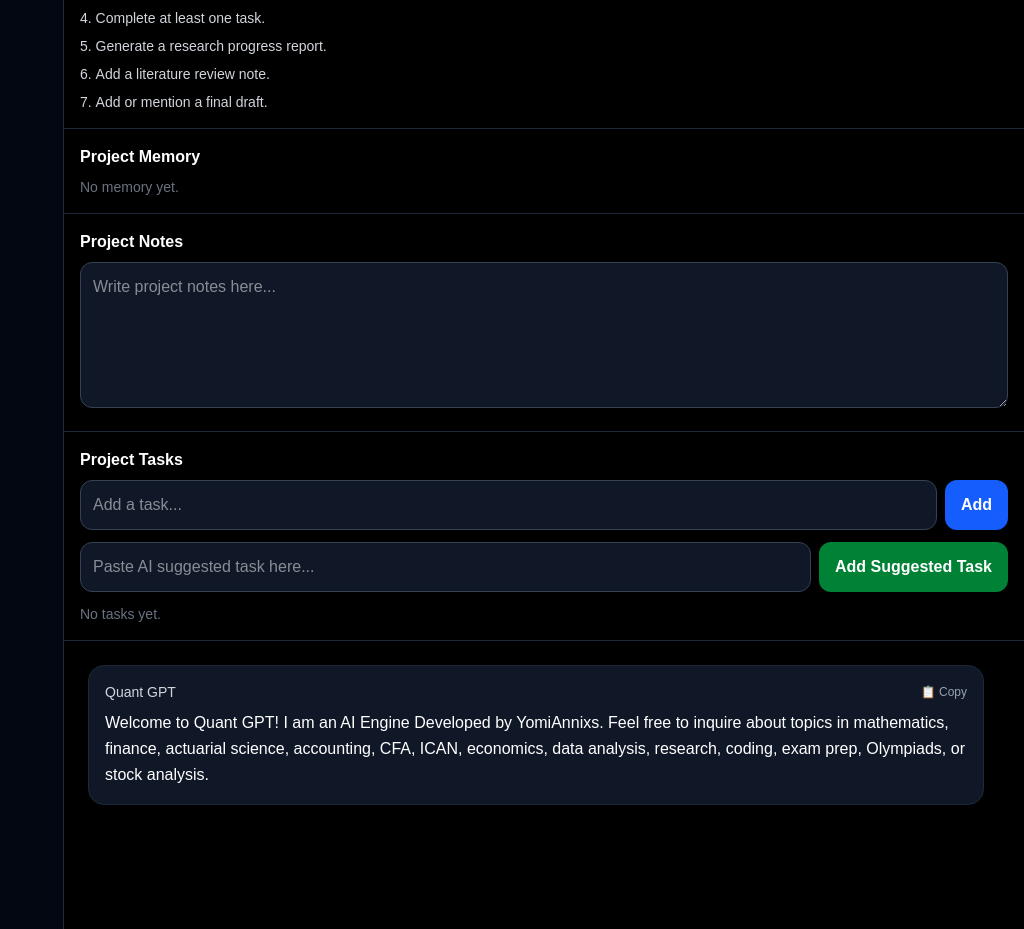
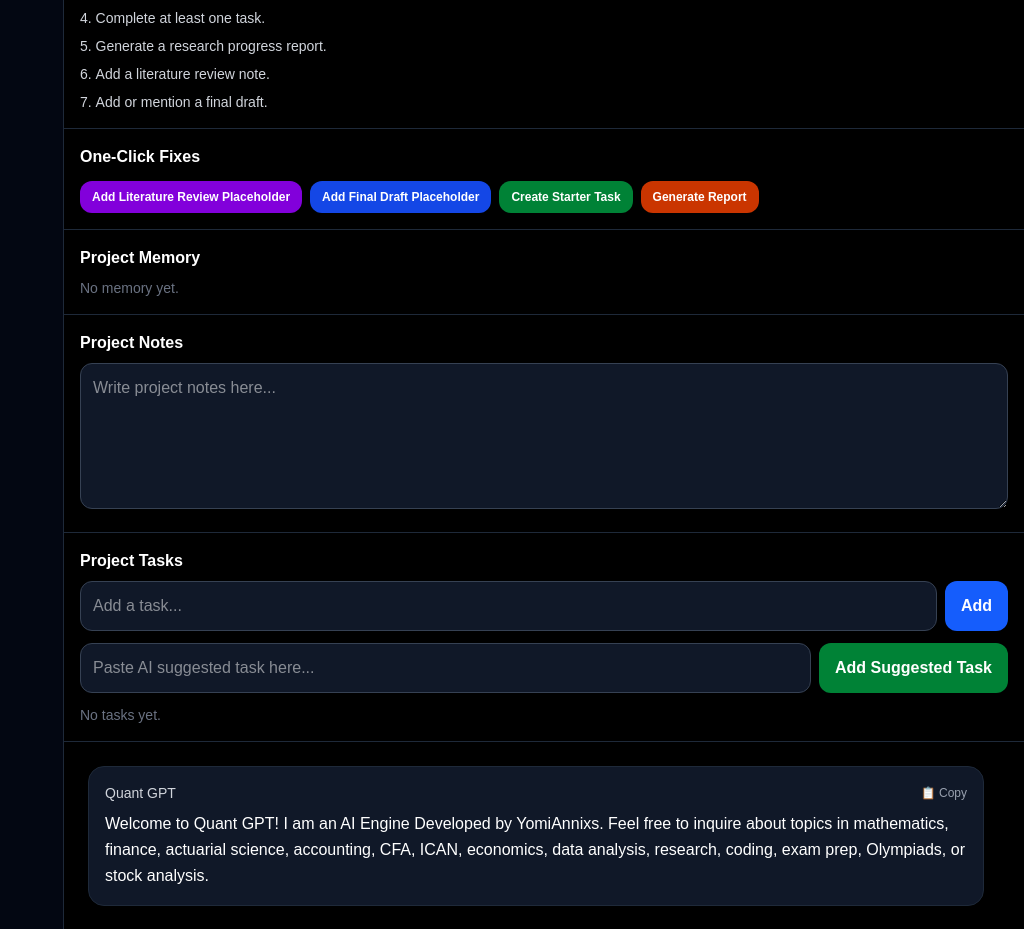
Before and after one commit to yomiannixs-jpg/QuantGPT, a Next.js app in the folder frontend/: page /dashboard in a window 1280 px wide. Shown: the part 1680-2609 px from the top of the page, without its empty margins (256-1280 px from the left). Built offline with nearby package versions, Linux system fonts and the light colour scheme.

Commit message:
Add project note functions and UI buttons

```diff
--- a/frontend/app/dashboard/page.tsx
+++ b/frontend/app/dashboard/page.tsx
@@ -787,6 +787,57 @@ const newProject: Project = {
   setMode("File Analysis");
   addProjectMemory(`Opened analysis for ${mostRecentFile.name}`);
 }
+  function appendProjectNote(text: string) {
+  if (!activeProjectId) return;
+
+  setProjectNotes((prev) => {
+    const existing = prev.find(
+      (note) => note.projectId === activeProjectId
+    );
+
+    const noteText = `
+
+${text}
+`;
+
+    if (existing) {
+      return prev.map((note) =>
+        note.projectId === activeProjectId
+          ? {
+              ...note,
+              content: `${note.content || ""}${noteText}`,
+            }
+          : note
+      );
+    }
+
+    return [
+      ...prev,
+      {
+        projectId: activeProjectId,
+        content: noteText,
+      },
+    ];
+  });
+
+  addProjectMemory(`Updated project notes: ${text.slice(0, 40)}`);
+}
+
+function addLiteratureReviewPlaceholder() {
+  appendProjectNote(
+    "Literature Review: Add key papers, theories, empirical findings, and research gaps here."
+  );
+}
+
+function addFinalDraftPlaceholder() {
+  appendProjectNote(
+    "Final Draft: Add the completed manuscript draft or final write-up here."
+  );
+}
+
+function createStarterTask() {
+  addProjectTask("Complete next major research milestone");
+}
   function clearProjectMemory() {
   if (!activeProjectId) return;
 
@@ -1870,6 +1921,41 @@ Next Focus: ${nextFocus}
     </ol>
   )}
 </div>
+           <div className="border-b border-gray-800 p-4">
+  <h3 className="font-semibold mb-3">
+    One-Click Fixes
+  </h3>
+
+  <div className="flex flex-wrap gap-2">
+    <button
+      onClick={addLiteratureReviewPlaceholder}
+      className="bg-purple-700 hover:bg-purple-800 rounded-xl px-3 py-2 text-xs font-semibold"
+    >
+      Add Literature Review Placeholder
+    </button>
+
+    <button
+      onClick={addFinalDraftPlaceholder}
+      className="bg-blue-700 hover:bg-blue-800 rounded-xl px-3 py-2 text-xs font-semibold"
+    >
+      Add Final Draft Placeholder
+    </button>
+
+    <button
+      onClick={createStarterTask}
+      className="bg-green-700 hover:bg-green-800 rounded-xl px-3 py-2 text-xs font-semibold"
+    >
+      Create Starter Task
+    </button>
+
+    <button
+      onClick={generateResearchReport}
+      className="bg-orange-700 hover:bg-orange-800 rounded-xl px-3 py-2 text-xs font-semibold"
+    >
+      Generate Report
+    </button>
+  </div>
+</div>
 
       <div className="border-b border-gray-800 p-4">
         <h3 className="font-semibold mb-2">
```
